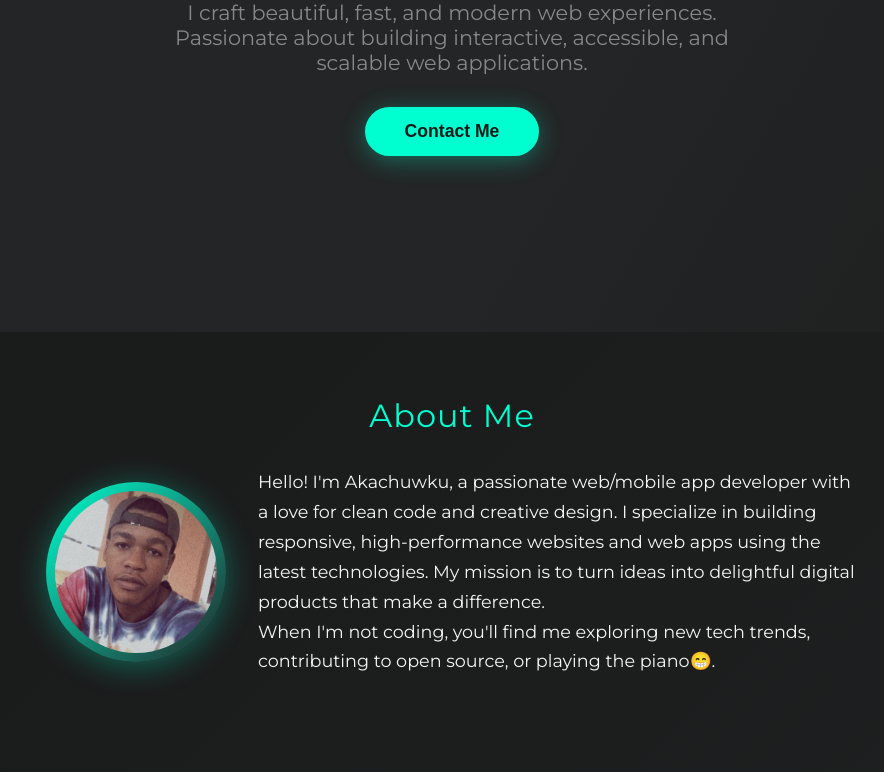
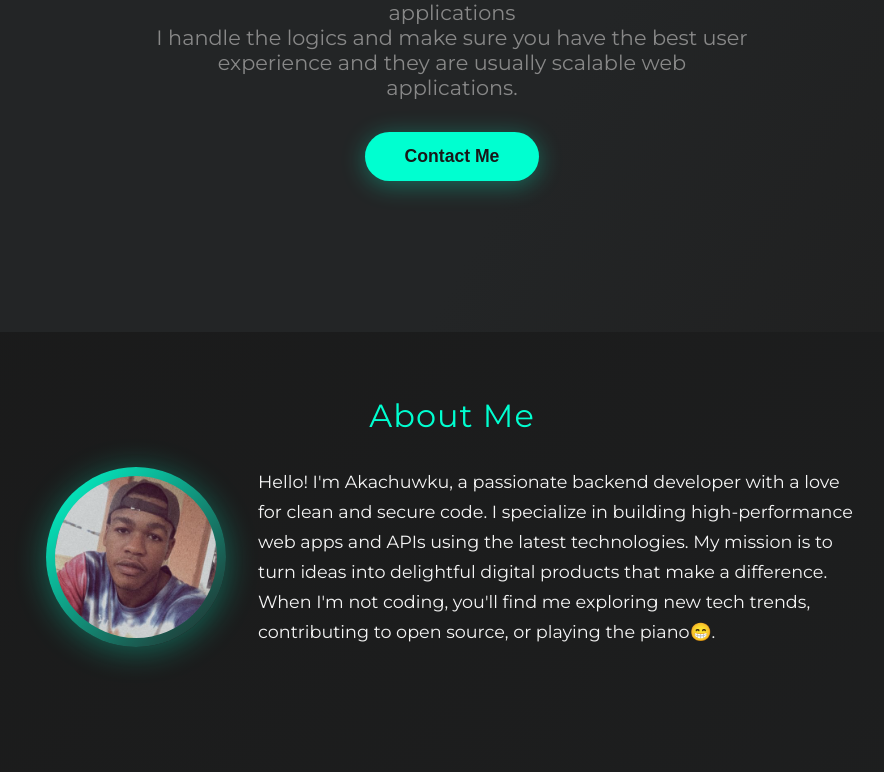
Before and after one commit to Akachukwuu/My-Portfolio, a plain HTML site: page index.html in a window 1280 px wide. Shown: the part 411-1183 px from the top of the page, without its empty margins (188-1072 px from the left). Drawn offline with Linux system fonts and the light colour scheme.

Commit message:
Chnaged the description

```diff
--- a/index.html
+++ b/index.html
@@ -26,8 +26,8 @@
     <section class="hero">
         <h1>Hi, I'm Akachukwu<br><span style="font-size:1.5rem; color:#fff;">Web Developer</span></h1>
         <p>
-            I craft beautiful, fast, and modern web experiences.<br>
-            Passionate about building interactive, accessible, and scalable web applications.
+            As a Backend developer, I build fast, secure web applications <br>
+            I handle the logics and make sure you have the best user experience and they are usually scalable web applications.
         </p>
 
         <a href="mailto:aghajames2@gmail.com">
@@ -46,7 +46,7 @@
             </div>
             <div class="about-text">
                 <p>
-                    Hello! I'm Akachuwku, a passionate web/mobile app developer with a love for clean code and creative design. I specialize in building responsive, high-performance websites and web apps using the latest technologies. My mission is to turn ideas into delightful digital products that make a difference.
+                    Hello! I'm Akachuwku, a passionate backend developer with a love for clean and secure code. I specialize in building high-performance web apps and APIs using the latest technologies. My mission is to turn ideas into delightful digital products that make a difference.
                 </p>
                 <p>
                     When I'm not coding, you'll find me exploring new tech trends, contributing to open source, or playing the piano😁.
```
